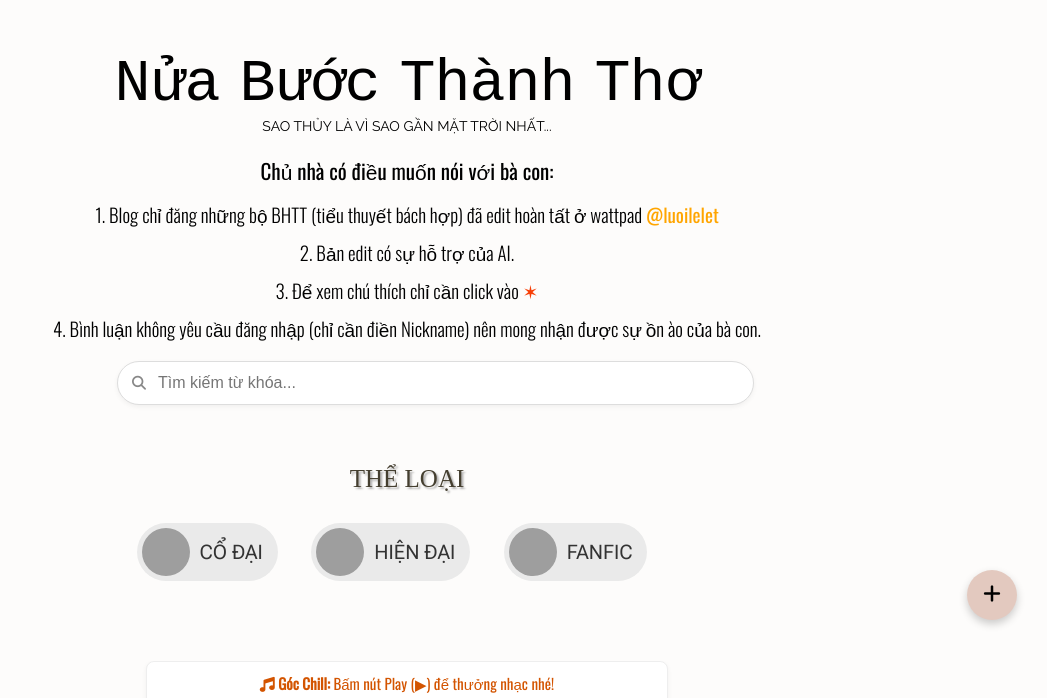
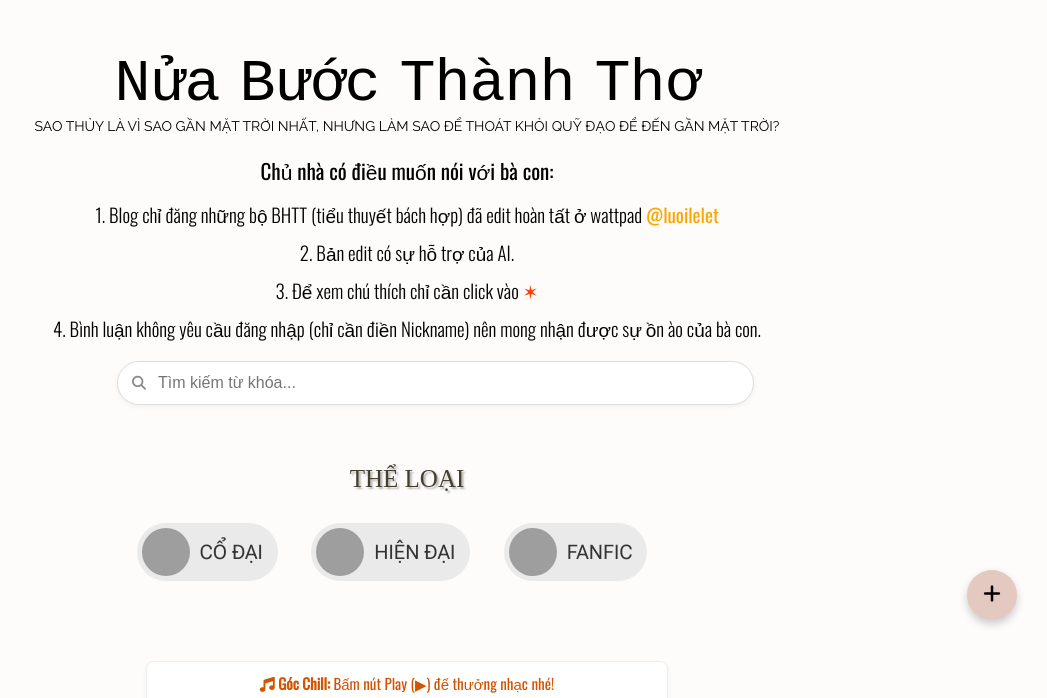
Before and after one commit to nuabuocthanhtho/nuabuocthanhtho.github.io, a Jekyll site: the page built from index.html, in a window 1280 px wide and 900 px high, cut to the strip 0-698 px from the top of the window. Shown: the whole strip, without its empty margins (233-1280 px from the left). Built offline with Jekyll 4.4.1, drawn with Linux system fonts in a browser that asks for light colours; some web fonts are replaced; the list of posts is cut into pages by our own code; grey boxes are pictures that could not be loaded.

Commit message:
Update _config.yml

```diff
--- a/_config.yml
+++ b/_config.yml
@@ -1,7 +1,7 @@
 # Trong file _config.yml
 
 title: Nửa Bước Thành Thơ
-description: Sao Thủy là vì sao gần Mặt Trời nhất...
+description: Sao Thủy là vì sao gần Mặt Trời nhất, nhưng làm sao để thoát khỏi quỹ đạo để đến gần Mặt Trời?
 theme: jekyll-theme-minimal
 markdown: kramdown
 permalink: /:year/:month/:day/:title.html
```
